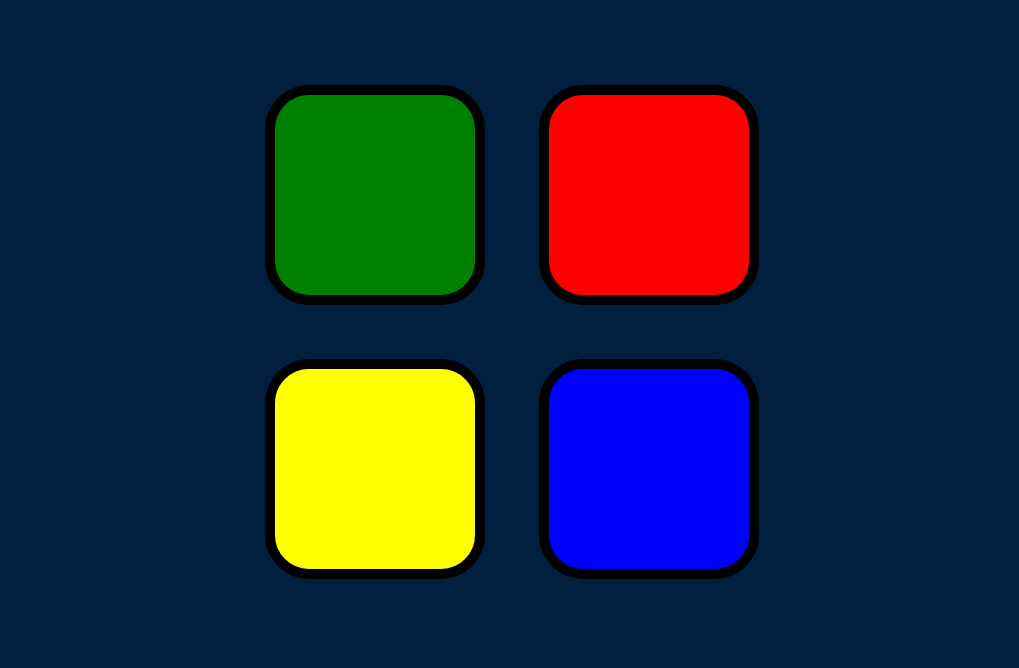
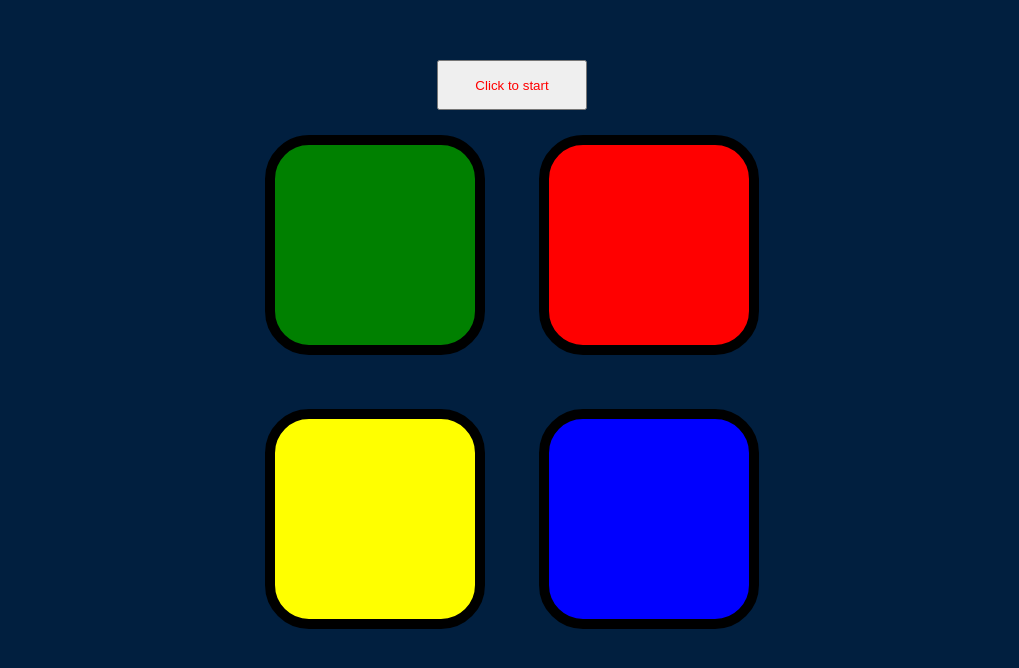
Before and after one commit to bhanu396/simonGame, a plain HTML site: page index.html in a window 1280 px wide. Shown: the part 114-782 px from the top of the page, without its empty margins (128-1147 px from the left). Drawn offline with nearby package versions, Linux system fonts and the light colour scheme.

Commit message:
added start button

```diff
--- a/index.html
+++ b/index.html
@@ -10,6 +10,7 @@
 
 <body>
   <h1 id="level-title">Press A Key to Start</h1>
+   <button type="button" class="start-button "name="button">Click to start</button>
   <div class="container">
     <div class="row">
 
```
